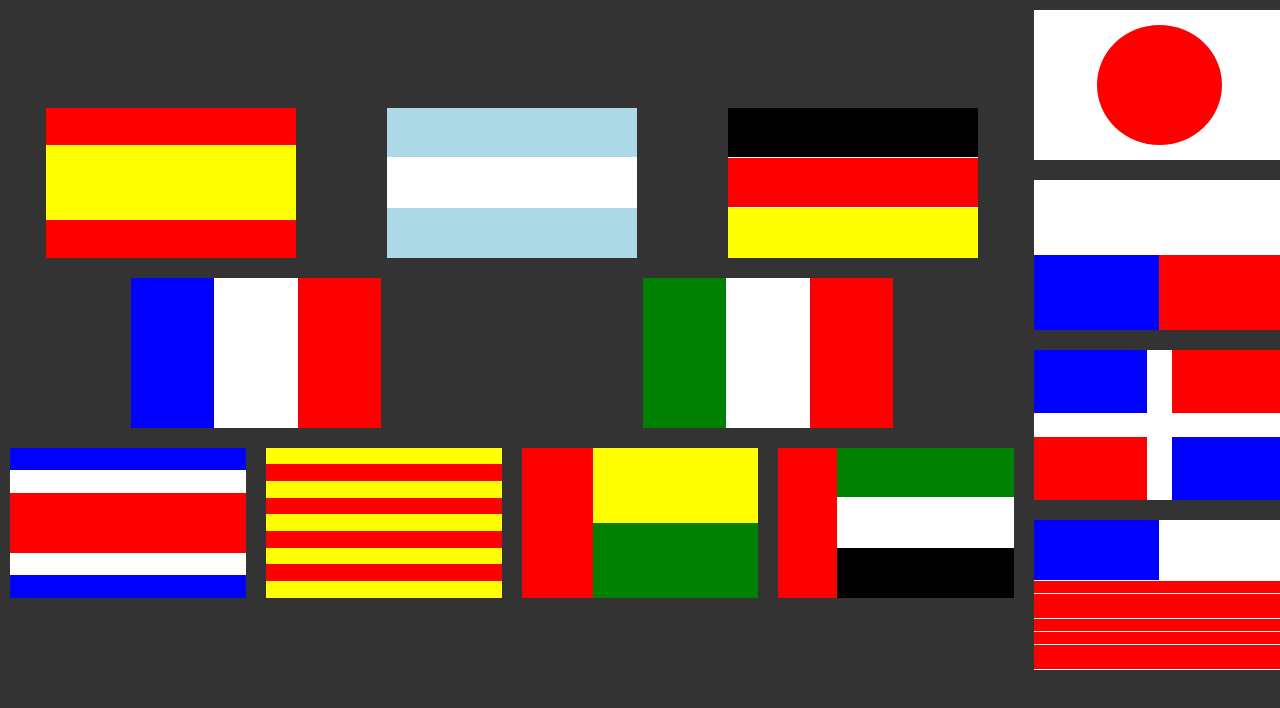
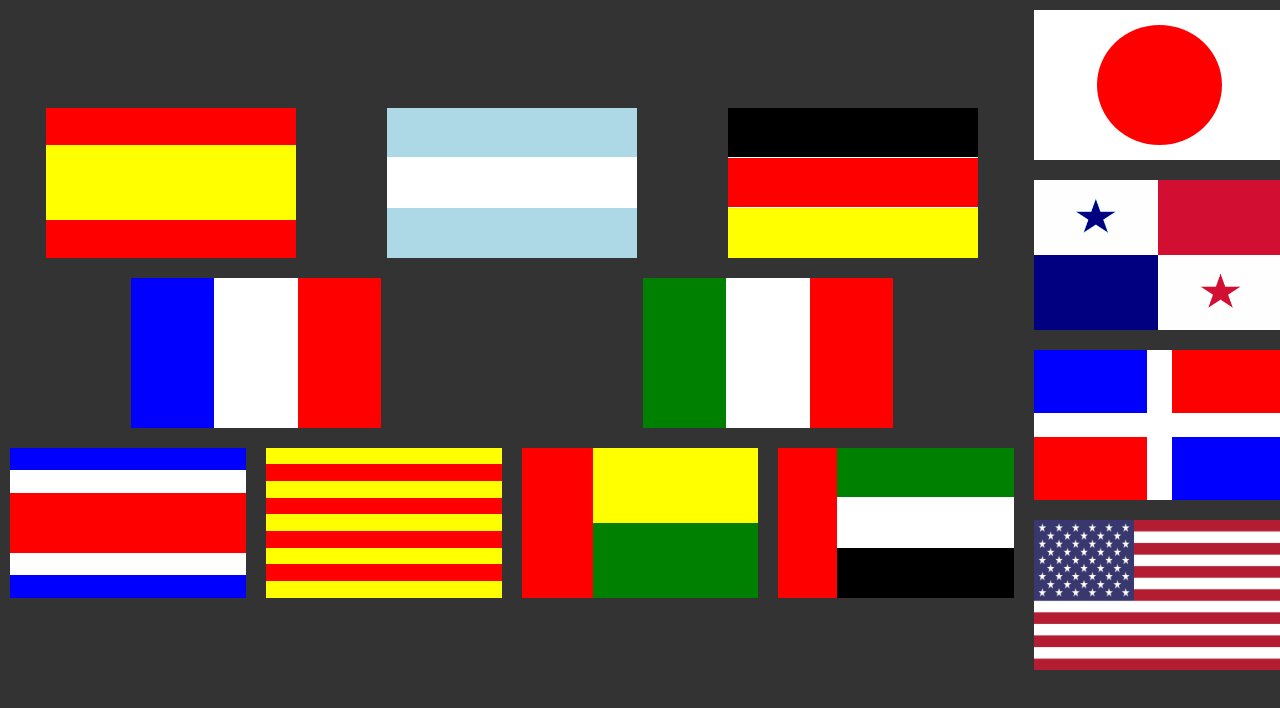
Before and after one commit to DaniCabrera91/css-pp-flexbox, a plain HTML site: page index.html in a window 1280 px wide. Drawn offline with Linux system fonts and the light colour scheme.

Commit message:
modified index and style files and crated assets folder whith imgs of panama and eeuu flags.

```diff
--- a/index.html
+++ b/index.html
@@ -95,8 +95,7 @@
 
 <!-- Panama -->
         <div class="flag pan0">
-            <div class="pan1"></div>
-            <div class="pan2"></div>
+            <img src="assets/images/Bandera_de_Panamá_03.png" alt="flag of Panama">
         </div>
 
 <!-- Dominican Republic -->
@@ -109,14 +108,7 @@
 
 <!-- EEUU -->
         <div class="flag usa0">
-            <div class="usa1"></div>
-            <div class="usa2"></div>
-            <div class="usa2"></div>
-            <div class="usa2"></div>
-            <div class="usa2"></div>
-            <div class="usa2"></div>
-            <div class="usa2"></div>
-            <div class="usa2"></div>
+        <img src="assets/images/Flag_of_the_United_States.svg.png" alt="flag of the United States">
         </div>
     </div>
 </body>
--- a/style.css
+++ b/style.css
@@ -287,26 +287,9 @@ justify-content: space-between;
     width: 50%;
 }
 
-/* Panama */
-.pan0{
-    display: flex;
-    flex-flow:row wrap-reverse;
-    justify-items: center;
-}
-
-.pan1{
-    background-color: blue;
-    display: flex;
-    align-items: baseline;
-    height: 50%;
-    width: 50%;
-}
-
-.pan2{
-    background-color: red;
-    display: flex;
-    height: 50%;
-    width: 50%;
+.pan0 img{
+    width: 250px;
+    height: 150px;
 }
 
 /* Dominican Republic */
@@ -334,25 +317,7 @@ justify-content: space-between;
 
 /* EEUU */
 
-.usa0{
-    display: flex;
-    flex-flow: row wrap;
-    justify-content: space-between;
-
+.usa0 img{
+    width: 250px;
+    height: 150px;
 }
-
-.usa1{
-    background-color: blue;
-    display: flex;
-    height: 40%;
-    width: 50%;
-    float: left;
-}
-
-.usa2{
-    background-color: red;
-    display: flex;
-    justify-content: space-between;
-    height: 8%;
-    width: 100%;
-}
```
Also changed, not shown: assets/images/Bandera_de_Panamá_03.png (added), assets/images/Flag_of_the_United_States.svg.png (added), 2 other files.
